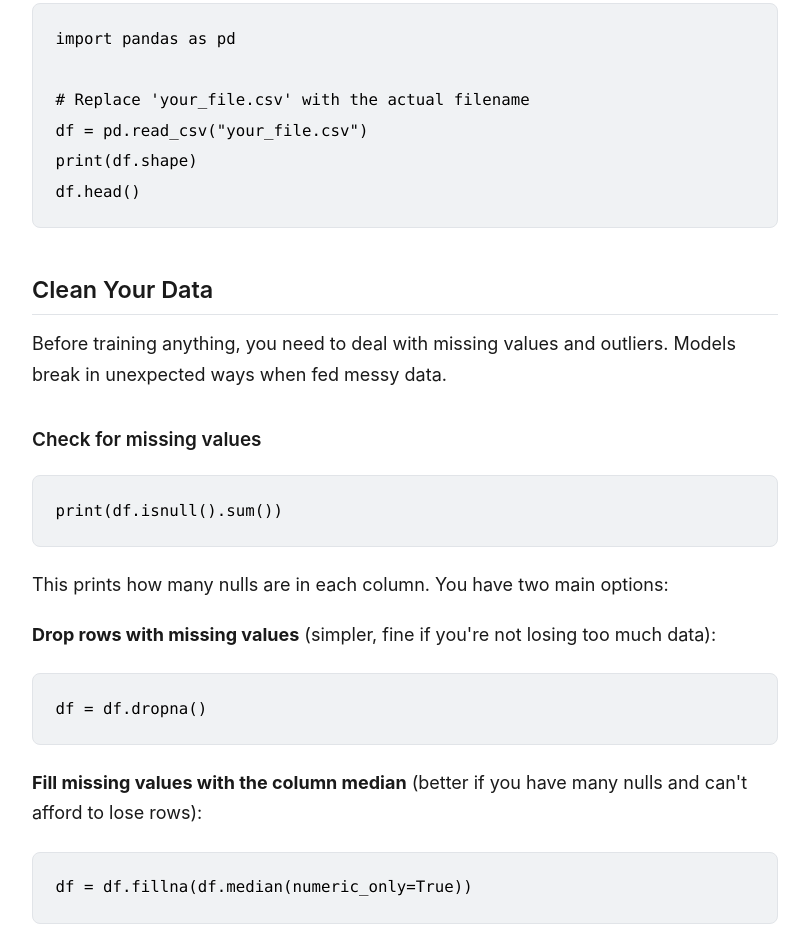
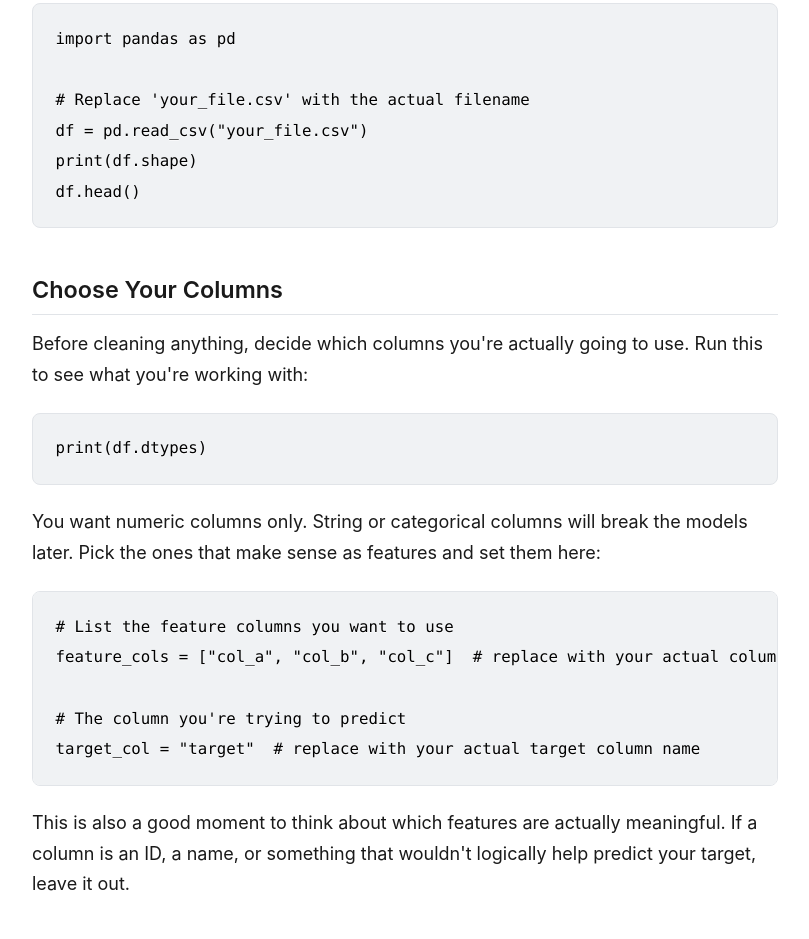
Before and after one commit to kellerflint/applied-courses, an Eleventy site: page applied-ai/comparing-ml-models/01-find-your-dataset.md in a window 1280 px wide. Shown: the part 1681-2620 px from the top of the page, without its empty margins (235-1044 px from the left). Built offline with nearby package versions, Linux system fonts and the light colour scheme; Eleventy itself is replaced by a stand-in of ours; code samples lack their colours; files that its build step writes are made by us from their sources.

Commit message:
fixed text

````diff
--- a/applied-ai/comparing-ml-models/01-find-your-dataset.md
+++ b/applied-ai/comparing-ml-models/01-find-your-dataset.md
@@ -65,6 +65,26 @@ print(df.shape)
 df.head()
 ```
 
+## Choose Your Columns
+
+Before cleaning anything, decide which columns you're actually going to use. Run this to see what you're working with:
+
+```python
+print(df.dtypes)
+```
+
+You want numeric columns only. String or categorical columns will break the models later. Pick the ones that make sense as features and set them here:
+
+```python
+# List the feature columns you want to use
+feature_cols = ["col_a", "col_b", "col_c"]  # replace with your actual column names
+
+# The column you're trying to predict
+target_col = "target"  # replace with your actual target column name
+```
+
+This is also a good moment to think about which features are actually meaningful. If a column is an ID, a name, or something that wouldn't logically help predict your target, leave it out.
+
 ## Clean Your Data
 
 Before training anything, you need to deal with missing values and outliers. Models break in unexpected ways when fed messy data.
@@ -98,8 +118,6 @@ Outliers are data points so far from the rest that they're likely errors or genu
 The IQR method flags anything that falls more than 3× the interquartile range beyond the first or third quartile. That's a loose filter that catches obvious outliers without aggressively trimming your data.
 
 ```python
-feature_cols = [col for col in df.columns if col != "target"]  # replace "target" with your column name
-
 def remove_outliers_iqr(dataframe, columns, factor=3.0):
     mask = pd.Series([True] * len(dataframe), index=dataframe.index)
     for col in columns:
@@ -119,11 +137,9 @@ If this drops more than 20-30% of your data, consider using a larger factor (lik
 
 ## Prepare Features and Target
 
-Separate your features (the input columns) from the target (the column you're predicting). Replace `"target"` with the actual name of your target column throughout:
-
 ```python
 X = df_clean[feature_cols]
-y = df_clean["target"]  # replace "target" with your actual column name
+y = df_clean[target_col]
 ```
 
 If your target column has string labels like `"yes"` / `"no"`, you may need to encode them:
````
